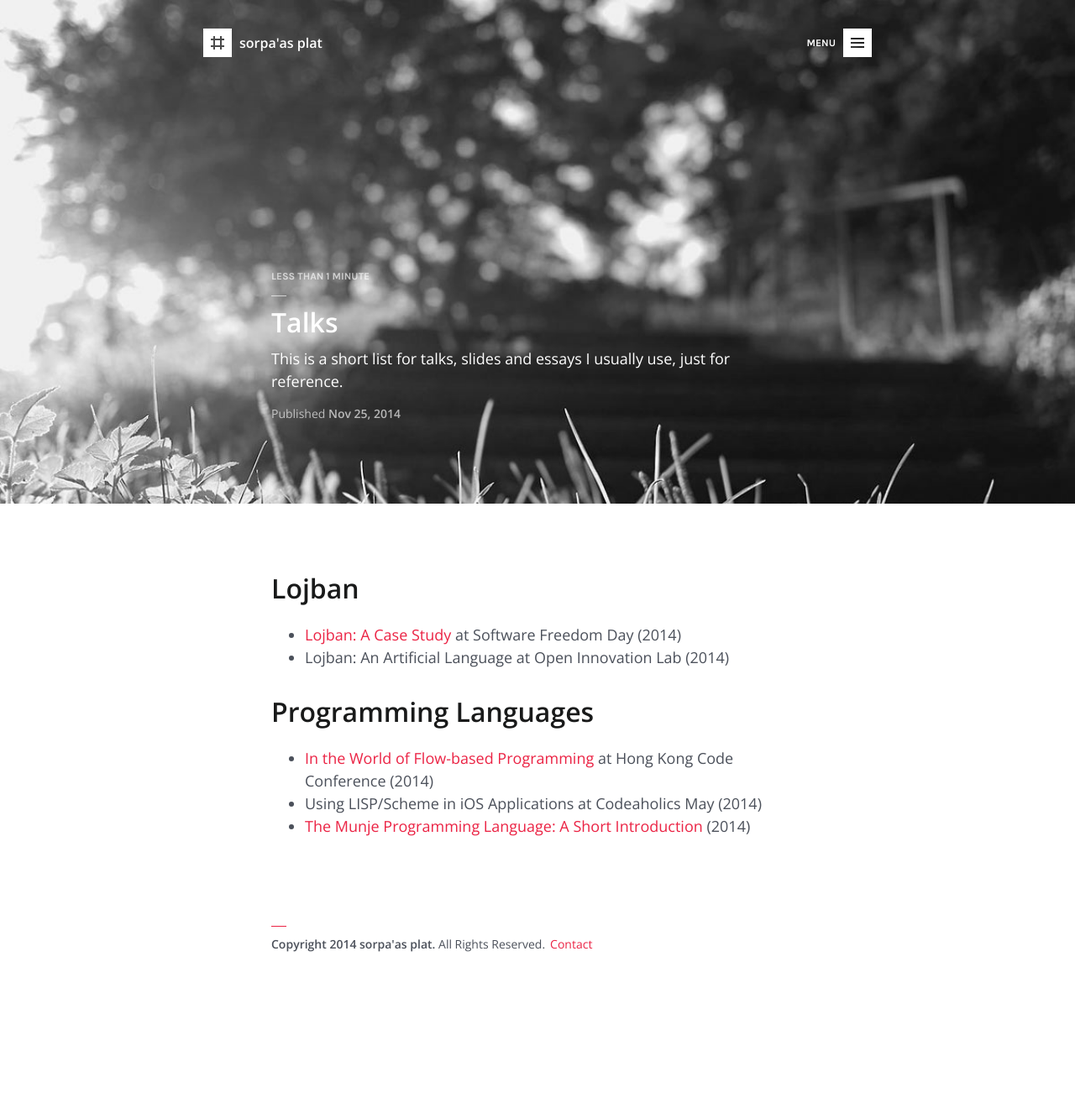
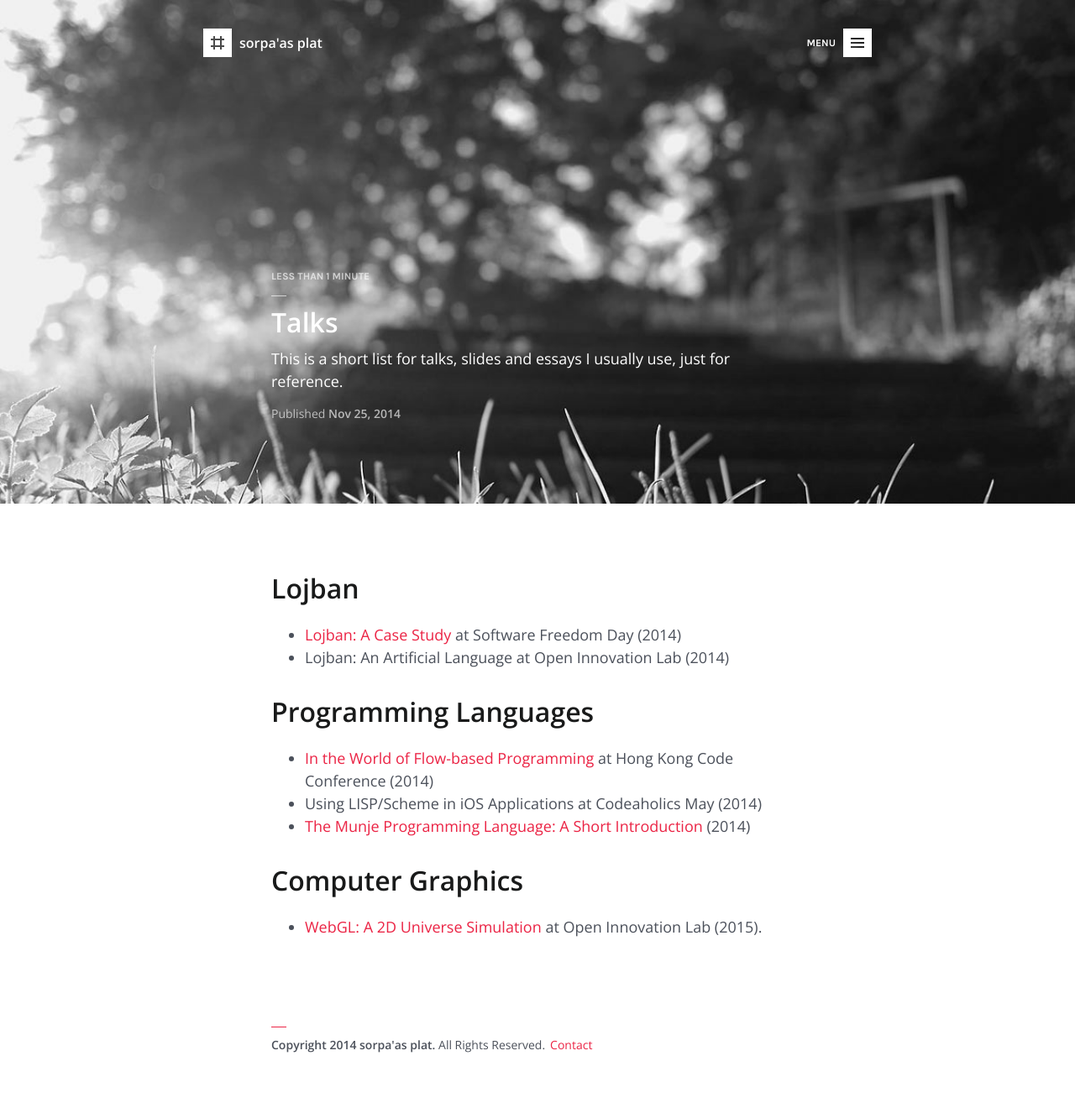
Before and after one commit to sorpaas/sorpaas.com, a Jekyll site: the page built from talks.md, in a window 1280 px wide. Shown: the whole page at 84% size. Built offline with Jekyll 4.4.1, drawn with Linux system fonts in a browser that asks for light colours; comment, search, counter and statistics services are not loaded; before the commit the page ends 1200 px from its top, so only the background shows below that.

Commit message:
add link to talks

```diff
--- a/talks.md
+++ b/talks.md
@@ -25,3 +25,7 @@ navbar     : true
 * [In the World of Flow-based Programming](/slides/flow-based-programming) at Hong Kong Code Conference (2014)
 * Using LISP/Scheme in iOS Applications at Codeaholics May (2014)
 * [The Munje Programming Language: A Short Introduction](/slides/munje-a-short-introduction) (2014)
+
+# Computer Graphics
+
+* [WebGL: A 2D Universe Simulation](/slides/webgl-2d-universe-simulation) at Open Innovation Lab (2015).
```
